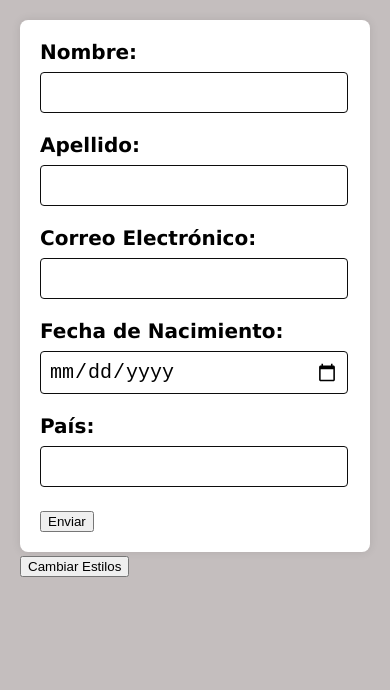
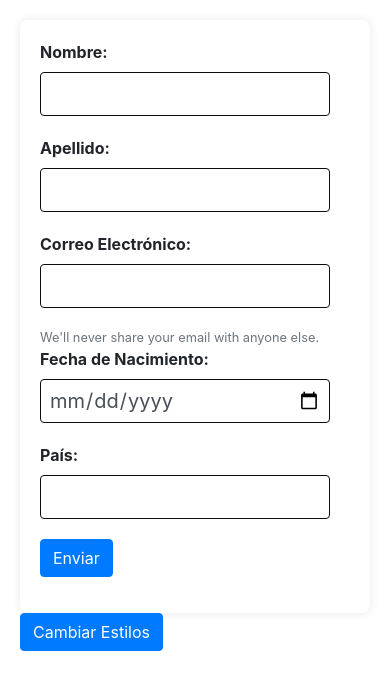
Before and after one commit to roxymarchetto/Full-Stack-Developer, a plain HTML site: page Tarea_1/index.html in a window 390 px wide. Drawn offline with nearby package versions, Linux system fonts and the light colour scheme.

Commit message:
Incorporación Bootstrap_responsive

```diff
--- a/Tarea_1/index.html
+++ b/Tarea_1/index.html
@@ -4,32 +4,43 @@
     <meta charset="UTF-8">
     <meta name="viewport" content="width=device-width, initial-scale=1.0">
     <title>Formulario</title>
-    <link rel="stylesheet" href="styles.css">
-</head>
+
+        <link rel="stylesheet" href="styles.css">
+        <link rel="stylesheet" href="https://cdn.jsdelivr.net/npm/bootstrap@4.4.1/dist/css/bootstrap.min.css" integrity="sha384-Vkoo8x4CGsO3+Hhxv8T/Q5PaXtkKtu6ug5TOeNV6gBiFeWPGFN9MuhOf23Q9Ifjh" crossorigin="anonymous">
+
+    </head>
 <body>
+
     <form id="formulario">
 
+        <div class="form-group">
+
         <label for="nombre">Nombre:</label>
-        <input type="text"id="nombre"name="nombre">
+        <input type="text"id="nombre" name="nombre" class="form-control">
 
         <label for="apellido">Apellido:</label>
-        <input type="text"id="apellido"name="nombre">
+        <input type="text"id="apellido"name="nombre" class="form-control">
 
         <label for="email">Correo Electrónico:</label>
-        <input type="email"id="email"name="nombre">
+        <input type="email"id="email"name="nombre" class="form-control">
+        <small id="emailHelp" class="form-text text-muted">We'll never share your email with anyone else.</small>
 
         <label for="fechaNacimiento">Fecha de Nacimiento:</label>
-        <input type="date" id="fechaNacimiento" name="fechaNacimiento">
+        <input type="date" id="fechaNacimiento" name="fechaNacimiento" class="form-control">
 
         <label for="pais">País:</label>
-        <input type="text" id="pais" name="pais">
+        <input type="text" id="pais" name="pais" class="form-control">
 
-        <input type="submit" value="Enviar">
+        <input type="submit" value="Enviar"  class="btn btn-primary">
 
+        </div>
     </form>
 
-    <button id="changeStyleButton">Cambiar Estilos</button>
+    <button id="changeStyleButton" type="submit" class="btn btn-primary">Cambiar Estilos</button>
 
+    <script src="https://code.jquery.com/jquery-3.4.1.slim.min.js" integrity="sha384-J6qa4849blE2+poT4WnyKhv5vZF5SrPo0iEjwBvKU7imGFAV0wwj1yYfoRSJoZ+n" crossorigin="anonymous"></script>
+    <script src="https://cdn.jsdelivr.net/npm/popper.js@1.16.0/dist/umd/popper.min.js" integrity="sha384-Q6E9RHvbIyZFJoft+2mJbHaEWldlvI9IOYy5n3zV9zzTtmI3UksdQRVvoxMfooAo" crossorigin="anonymous"></script>
+    <script src="https://cdn.jsdelivr.net/npm/bootstrap@4.4.1/dist/js/bootstrap.min.js" integrity="sha384-wfSDF2E50Y2D1uUdj0O3uMBJnjuUD4Ih7YwaYd1iqfktj0Uod8GCExl3Og8ifwB6" crossorigin="anonymous"></script>
     <script src="script.js"></script>
 
 </body>
```
